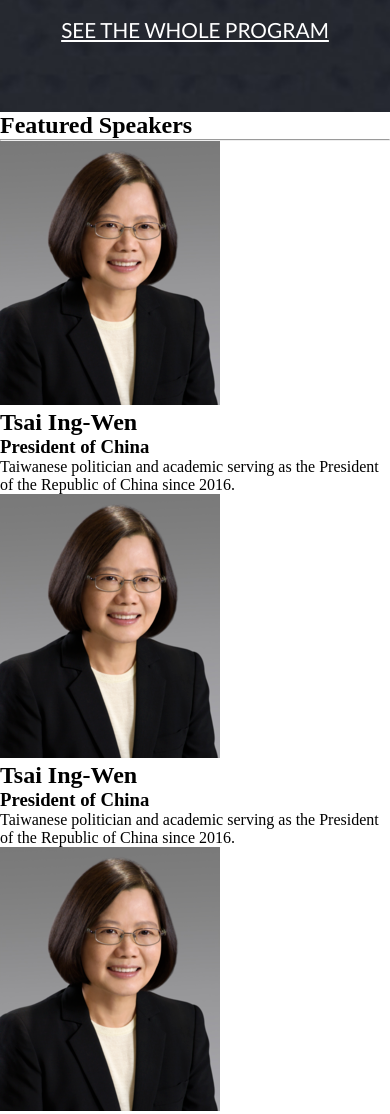
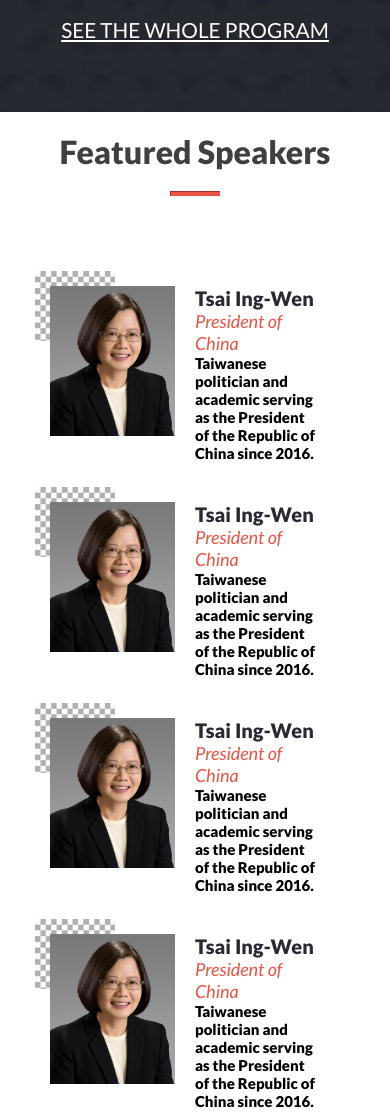
Before and after one commit to Cabraham1/WeLead-conference, a website: page index.html in a window 390 px wide. Shown: the part 1941-3055 px from the top of the page. Drawn offline with Linux system fonts and the light colour scheme.

Commit message:
Add the programm section and style

```diff
--- a/style.css
+++ b/style.css
@@ -199,4 +199,78 @@ a {
   .whole-session a {
     color: #fff;
   }
+
+
+
+  .speakers-intro hr {
+    height: 5px;
+    width: 50px;
+    text-align: center;
+    margin: 20px auto;
+    background-color: rgba(236, 82, 66, 1);
+    border-color: rgba(236, 82, 66, 1);
+  }
+
+  .speakers-intro h1 {
+    color: #3f3f3f;
+    font-size: 32px;
+    font-weight: 600;
+    text-align: center;
+    margin: 20px auto;
+    font-weight: bold;
+    font-family: 'Lato', sans-serif
+  }
+
+  .speakers-bio {
+    display: grid;
+    grid-template-columns: repeat(1, 1fr);
+    padding: 50px;
+    font-family: 'Lato', sans-serif;
+  }
+
+  .speaker {
+    display: flex;
+    justify-content: space-between;
+    margin: 20px 0;
+    position: relative;
+  }
+
+  .speaker-bg {
+    background: url(./assets/speaker-bg.jpeg) 0 0 no-repeat;
+    background-size: 100%;
+    width: 80px;
+    height: 70px;
+    position: absolute;
+    top: -15px;
+    left: -15px;
+    z-index: -1;
+  }
+
+  .speaker-img {
+    width: 150px;
+    height: 150px;
+  }
+
+  .speaker h1 {
+    color: #272a31;
+    font-size: 20px;
+    font-weight: bolder;
+  }
+
+  .speaker h3 {
+    font-size: 18px;
+    color: rgb(236, 82, 66);
+    font-weight: 500;
+    font-style: italic;
+  }
+
+  .speaker p {
+    font-size: 15px;
+    font-weight: bold;
+    font-family: 'Lato', sans-serif;
+  }
+
+  .speaker-content {
+    padding: 0 20px;
+  }
 }
```
